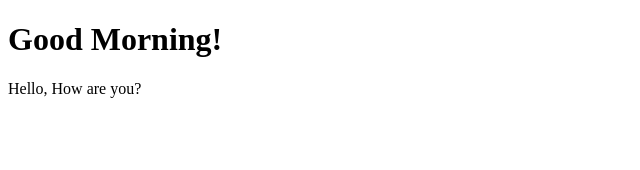
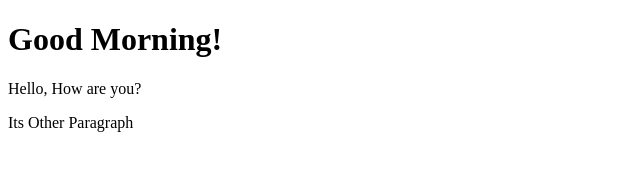
Before and after one commit to usanjay/LocalRepo, a plain HTML site: page index.html in a window 1280 px wide. Shown: the whole page, without its empty margins (0-640 px from the left). Drawn offline with Linux system fonts and the light colour scheme.

Commit message:
Added new paragraph

```diff
--- a/index.html
+++ b/index.html
@@ -8,5 +8,6 @@
 <body>
     <h1>Good Morning!</h1>
     <p>Hello, How are you?</p>
+    <p>Its Other Paragraph</p>
 </body>
 </html>
```
